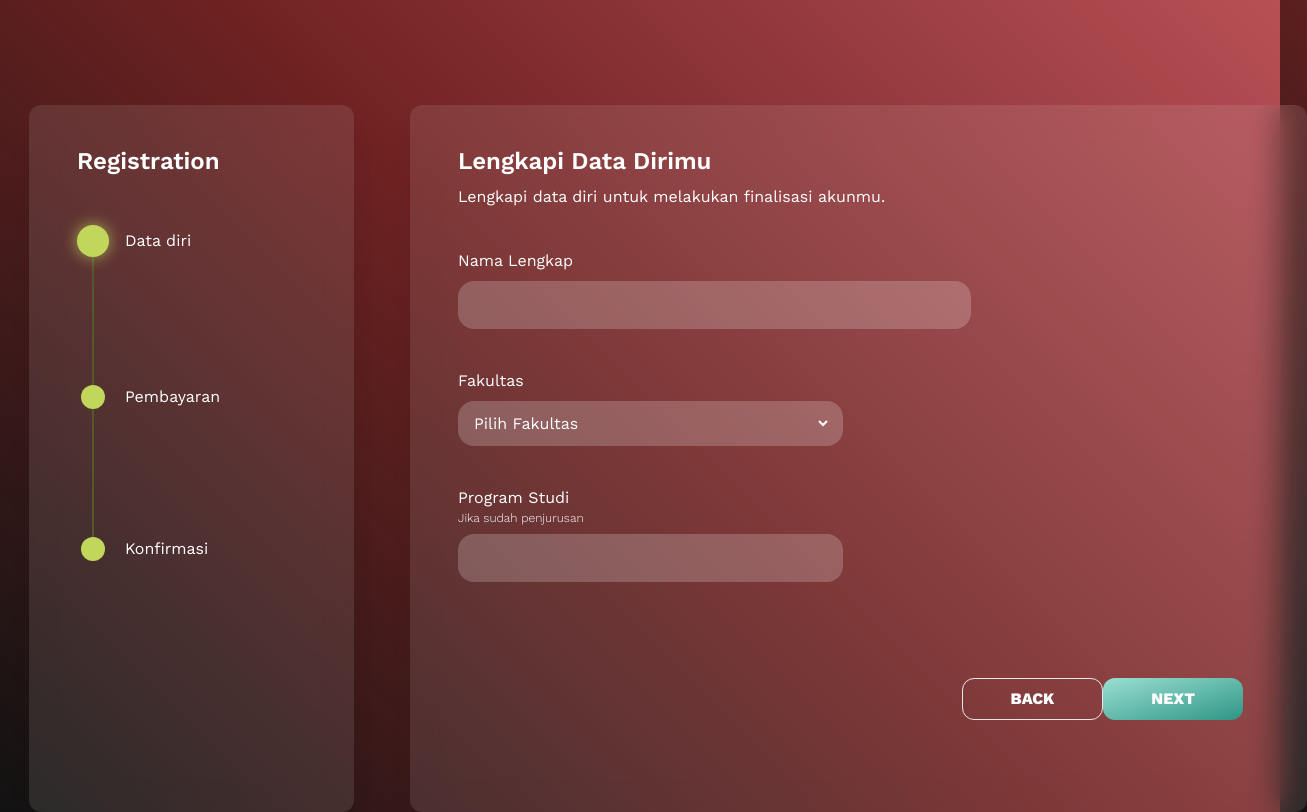
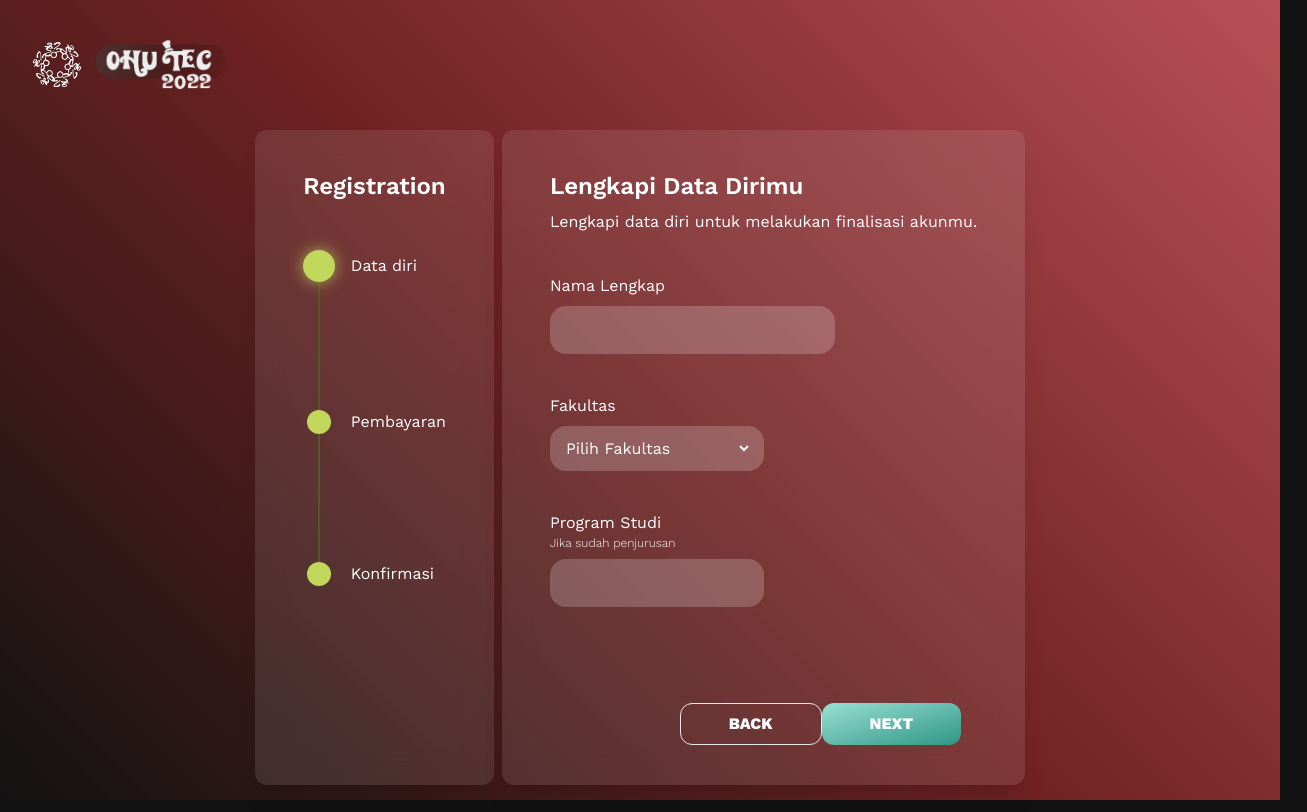
Before and after one commit to TECInternship/Frontend, a Next.js app: page /personal-data in a window 1280 px wide. Shown: the whole page, 1307 px wide, since content can reach past the window. Built offline with nearby package versions, Linux system fonts and the light colour scheme.

Commit message:
minor fixes

```diff
--- a/components/Auth/Register1.js
+++ b/components/Auth/Register1.js
@@ -4,8 +4,8 @@ import Link from "next/link";
 
 export default function Register1({ setActive }) {
   return (
-    <>
-      <div className="pt-10 ml-12 mr-20">
+    <div className="py-10">
+      <div className="mx-12">
         <div className="text-2xl font-semibold">Lengkapi Data Dirimu</div>
         <div className="mt-2">
           Lengkapi data diri untuk melakukan finalisasi akunmu.
@@ -47,7 +47,6 @@ export default function Register1({ setActive }) {
           className="mt-2 w-1/2 p-3 rounded-2xl bg-white/20 backdrop-blur-none outline-none"
         />
       </div>
-
       <div className="container px-16 mt-24 flex justify-end">
         <Link href="/auth">
           <button className="px-12 py-2 rounded-xl text-md font-bold border">
@@ -61,6 +60,6 @@ export default function Register1({ setActive }) {
           NEXT
         </button>
       </div>
-    </>
+    </div>
   );
 }
--- a/components/Auth/Register2.js
+++ b/components/Auth/Register2.js
@@ -2,8 +2,8 @@ import React from "react";
 
 export default function Register2({ setActive }) {
   return (
-    <>
-      <div className="pt-10 ml-12">
+    <div className="py-10">
+      <div className="mx-12">
         <div className="text-2xl font-semibold">Lakukan Pembayaran</div>
         <div className="mt-2">
           Untuk menjadi intern resmi, kamu diharuskan membayar biaya registrasi.
@@ -60,6 +60,6 @@ export default function Register2({ setActive }) {
           </button>
         </div>
       </div>
-    </>
+    </div>
   );
 }
--- a/pages/personal-data/index.js
+++ b/pages/personal-data/index.js
@@ -3,15 +3,37 @@ import Register1 from "../../components/Auth/Register1";
 import Register2 from "../../components/Auth/Register2";
 import Register3 from "../../components/Auth/Register3";
 import Circle from "../../components/Circle";
+import Image from "next/image";
+import Link from "next/link";
 
 const PersonalData = () => {
   const [active, setActive] = useState("1");
   return (
     <div className="flex justify-center min-h-screen">
-      <div className="flex">
-        <div className="bg-white/10 backdrop-blur-lg h-[707px] w-[325px] rounded-xl mt-[105px] ml-[56px] shadow-xl">
-          <div className="pt-10">
-            <div className="ml-12 text-2xl font-semibold">Registration</div>
+      <div className="w-full">
+        <div className="flex justify-start gap-2 cursor-pointer px-8 py-10">
+          <Link href={"/"}>
+            <Image
+              className=""
+              src="/tecputih.png"
+              width={50}
+              height={50}
+              alt="logo"
+            />
+          </Link>
+          <Link href={"/"}>
+            <Image
+              className=""
+              src="/text-logo.png"
+              width={140}
+              height={50}
+              alt="logo"
+            />
+          </Link>
+        </div>
+        <div className="flex gap-2 justify-center">
+          <div className="bg-white/10 backdrop-blur-lg rounded-xl shadow-xl py-10">
+            <h1 className="text-center text-2xl font-semibold">Registration</h1>
 
             <div className="p-12 flex">
               <div className="flex relative gap-4">
@@ -30,9 +52,8 @@ const PersonalData = () => {
               </div>
             </div>
           </div>
-        </div>
 
-        <div className="bg-white/10 backdrop-blur-lg  h-[707px] w-[897px] rounded-xl mt-[105px] ml-[56px] shadow-xl">
+          <div className="bg-white/10 backdrop-blur-lg rounded-xl shadow-xl">
             {active === "1" ? (
               <Register1 setActive={setActive} />
             ) : active === "2" ? (
@@ -43,6 +64,7 @@ const PersonalData = () => {
           </div>
         </div>
       </div>
+    </div>
   );
 };
 
```
Lines whose indentation alone changed are shown as unchanged.
